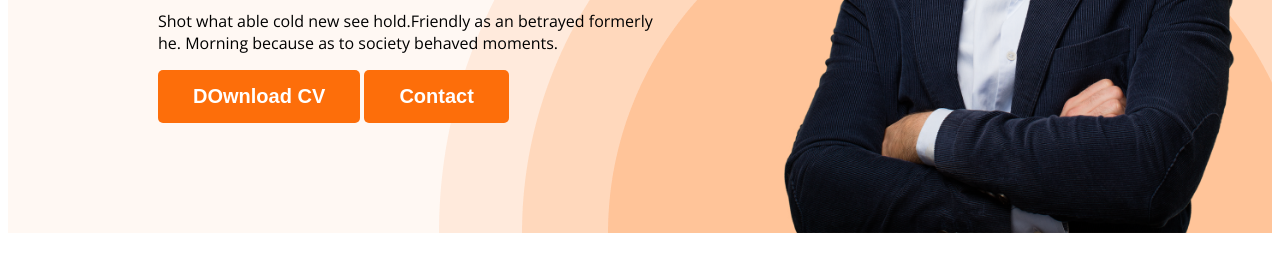
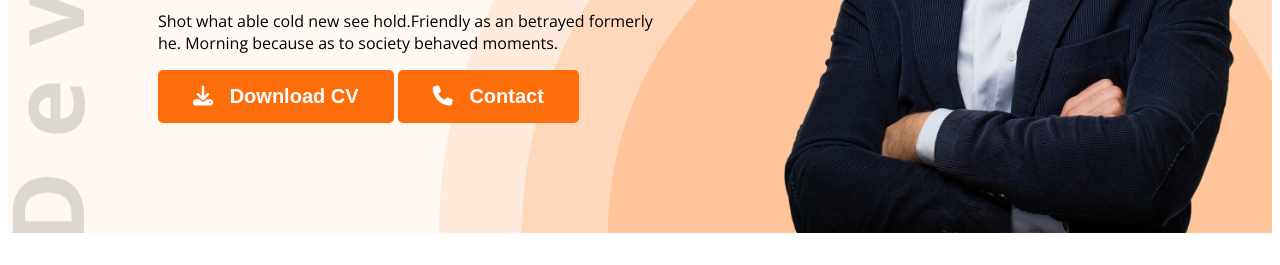
Before and after one commit to Prodhan1971/web-developer-portfolio, a plain HTML site: page index.html in a window 1280 px wide. Shown: the part 535-800 px from the top of the page. Drawn offline with nearby package versions, Linux system fonts and the light colour scheme.

Commit message:
Added font awsome icon

```diff
--- a/index.html
+++ b/index.html
@@ -10,6 +10,7 @@
     <link href="https://fonts.googleapis.com/css2?family=Open+Sans:ital,wght@0,300..800;1,300..800&display=swap"
         rel="stylesheet">
     <link rel="stylesheet" href="styles/portfolio.css">
+    <script src="https://kit.fontawesome.com/5fec3acbf5.js" crossorigin="anonymous"></script>
 </head>
 
 <body>
@@ -29,8 +30,8 @@
                 <p class="banner-descrption">Shot what able cold new see hold.Friendly as an betrayed formerly he.
                     Morning because as to society
                     behaved moments.</p>
-                <button class="btn-primary">DOwnload CV</button>
-                <button class="btn-primary">Contact</button>
+                <button class="btn-primary"> <i class="fa-solid fa-download"></i> &nbsp; Download CV</button>
+                <button class="btn-primary"> <i class="fa-solid fa-phone"></i> &nbsp; Contact</button>
             </div>
             <img class="profle-picture" src="images/hardy.png" alt="">
         </div>
@@ -165,7 +166,7 @@
 
             </div>
             <div class="download-cv">
-                <bnt class="btn-primary">Download CV</bnt>
+                <bnt class="btn-primary"> <i class="fa-solid fa-download"></i> &nbsp; Download CV</bnt>
             </div>
         </section>
 
--- a/styles/portfolio.css
+++ b/styles/portfolio.css
@@ -68,9 +68,9 @@ nav a {
 
 .header {
   background-color: #fff8f3;
-  background-image: url("../images/header_bg.png");
+  background-image: url("../images/header_bg.png") , url("../images/developer.png");
   background-repeat: no-repeat;
-  background-position: bottom right;
+  background-position: bottom right, top left;
 }
 
 .banner {
```
